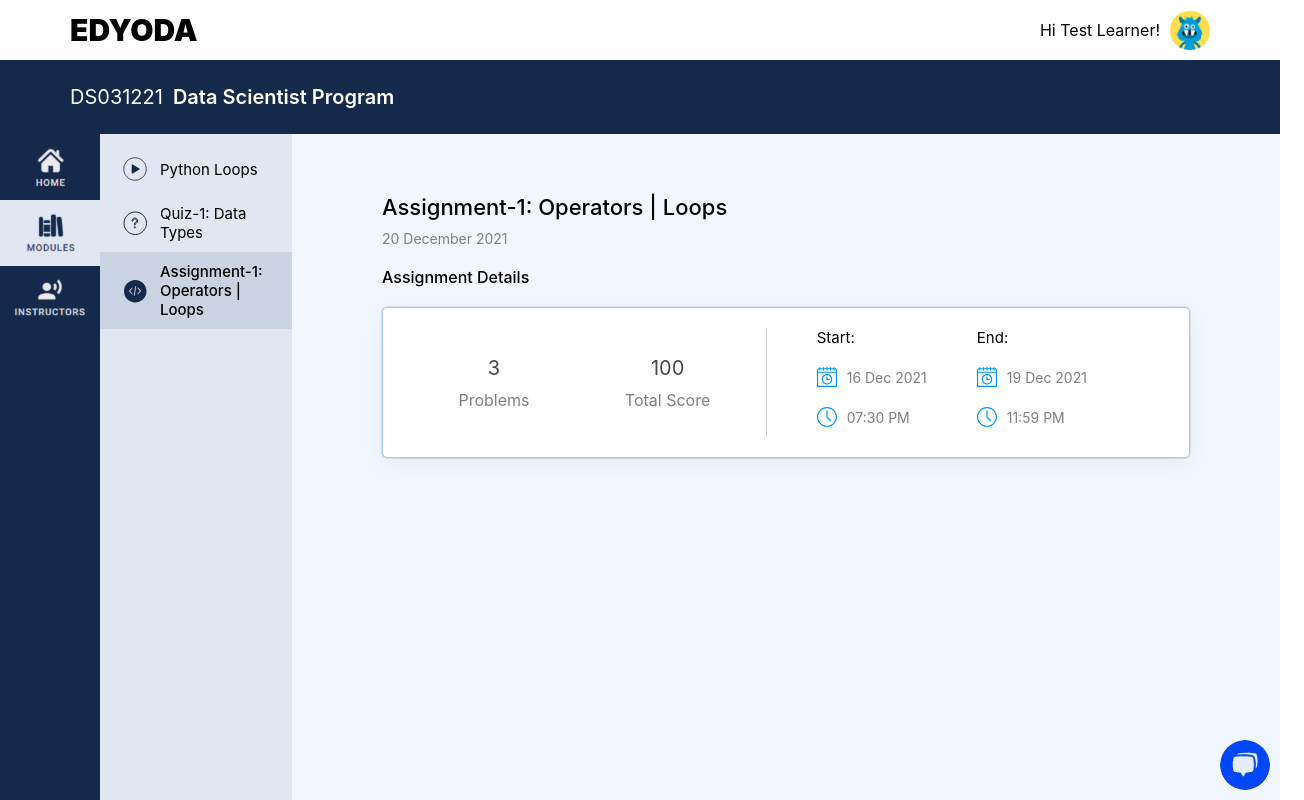
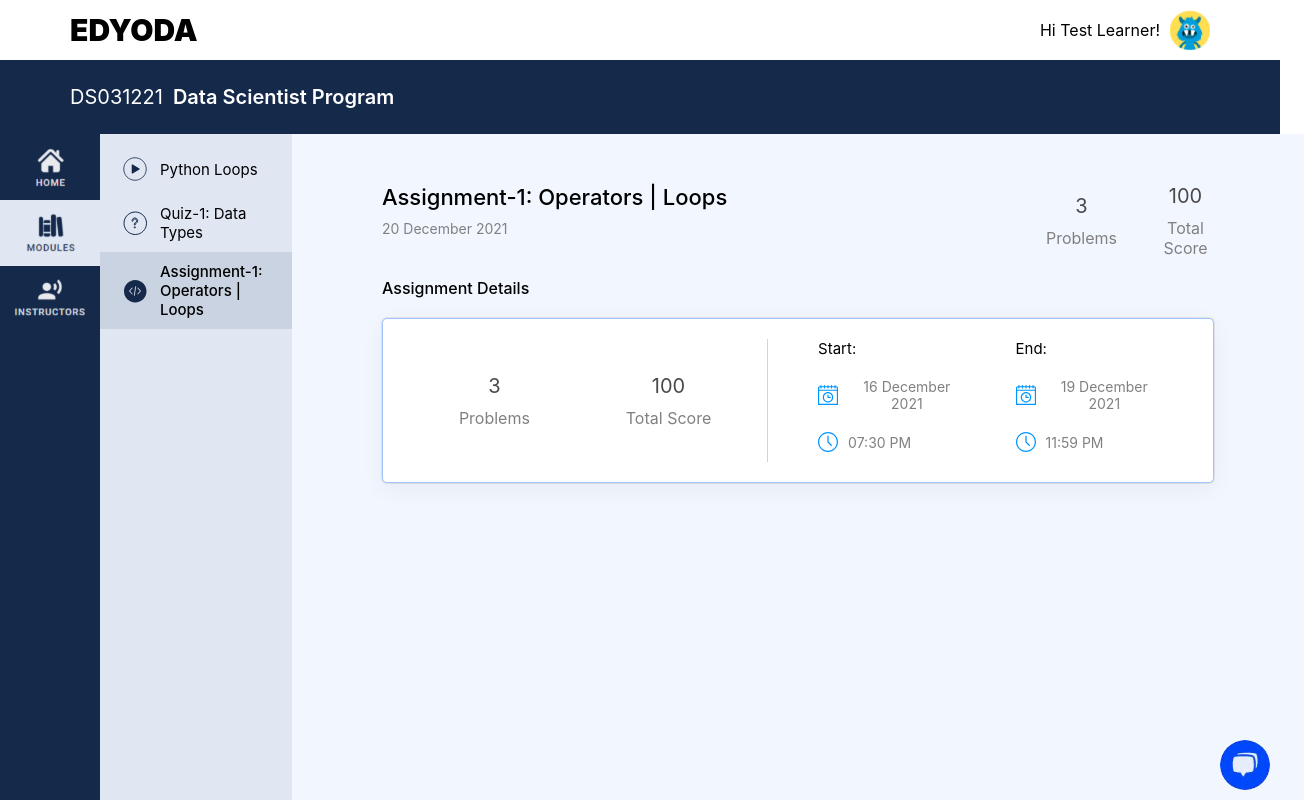
Before and after one commit to 1711shashank/edyoda, a React (Create React App) app: page /Module in a window 1280 px wide. Both pictures are taken after a click on the element "Assignment-1: Operators | Loops". Shown: the top 800 px of the page, 1304 px wide, since content can reach past the window. Built offline with nearby package versions, Linux system fonts and the light colour scheme.

Commit message:
score and problem at top right in the assignmentCard

```diff
--- a/src/Components/AssignmentCard.js
+++ b/src/Components/AssignmentCard.js
@@ -26,7 +26,7 @@ const AssignmentCard = () => {
 
                         <div className='quiz-card-right-row'>
                             <img src={CalendarIcon} alt='' />
-                            <p>16 Dec 2021</p>
+                            <p>16 December 2021</p>
                         </div>
 
                         <div className='quiz-card-right-row'>
@@ -40,7 +40,7 @@ const AssignmentCard = () => {
                         <p className='quiz-card-right-title'>End:</p>
                         <div className='quiz-card-right-row'>
                             <img src={CalendarIcon} alt='' />
-                            <p>19 Dec 2021</p>
+                            <p>19 December 2021</p>
                         </div>
                         <div className='quiz-card-right-row'>
                             <img src={ClockIcon} alt='' />
--- /dev/null
+++ b/src/Components/HomeBody.js
@@ -0,0 +1,27 @@
+import React from 'react'
+import CertificationsCard from './CertificationsCard'
+import LearningCard from './LearningCard'
+import ProgressCard from './ProgressCard'
+
+const HomeBody = () => {
+    return (
+        <>
+
+            <div className='course-upcoming-certifications'>
+                <h2 className='card-title'>Upcoming Certifications</h2>
+                <CertificationsCard />
+            </div>
+            <div className='continue-learning'>
+                <h2 className='card-title'>Continue Learning</h2>
+                <div className='continue-learning-cards'>
+                    <LearningCard />
+                    <ProgressCard />
+                </div>
+            </div>
+
+
+        </>
+    )
+}
+
+export default HomeBody
--- /dev/null
+++ b/src/Components/HomeHeader.js
@@ -0,0 +1,16 @@
+import React from 'react'
+
+const HomeHeader = ({ courseID, openMenu }) => {
+    return (
+        <>
+            <div className='home-Header'>
+                <p className='course-id'> {courseID} </p>
+                <span className='downward-triangle' onClick={openMenu} ></span>
+                <p className='course-name'> Data Scientist Program</p>
+            </div>
+
+        </>
+    )
+}
+
+export default HomeHeader
--- a/src/Components/ModuleAssignment.js
+++ b/src/Components/ModuleAssignment.js
@@ -5,9 +5,25 @@ const ModuleAssignment = () => {
     return (
         <>
             <div className='moduleAssignment'>
+                <div className='moduleAssignment-top'>
+                <div className='moduleAssignment-left'>
                     <h1 className='moduleBody-assignment-title'>Assignment-1: Operators | Loops</h1>
                     <p className='moduleBody-assignment-time'>20 December 2021</p>
+                </div>
+                <div className='moduleAssignment-right quiz-card-left'>
+                    <div>
+                        <h3>3</h3>
+                        <p>Problems</p>
+                    </div>
 
+                    <div>
+                        <h3>100</h3>
+                        <p>Total Score</p>
+                    </div>
+
+                </div>
+
+                </div>
                 <p className='moduleBody-assignmentCard-title'>Assignment Details</p>
 
                 <AssignmentCard />
--- a/src/Components/ModuleTopic.css
+++ b/src/Components/ModuleTopic.css
@@ -1,25 +1,52 @@
 /* Lecture */
-.moduleBody, .moduleAssignment {
+.moduleBody,
+.moduleAssignment {
     background-color: #F2F6FF;
     width: 100%;
     height: auto;
-    padding: 6rem 9rem;
+    padding: 5rem 9rem;
     display: flex;
     flex-direction: column;
     align-items: flex-start;
 }
-.moduleAssignment>*{
+
+.moduleAssignment-top {
+    width: 65vw;
+    justify-content: space-between;
+}
+
+.moduleAssignment-right {
+    width: 25% !important;
+    justify-content: space-between !important;
+}
+
+.moduleAssignment-right div {
+    padding: 0;
+    padding-left: 4rem;
+}
+
+.moduleAssignment>* {
     display: flex;
     flex-direction: row;
 }
 
+.moduleAssignment-left {
+    display: flex;
+    flex-direction: column;
+    align-items: flex-start;
+}
 
-.moduleBody-course-title, .moduleBody-quiz-title, .moduleBody-assignment-title {
+
+.moduleBody-course-title,
+.moduleBody-quiz-title,
+.moduleBody-assignment-title {
     font-size: 2.2rem;
     font-weight: 500;
 }
 
-.moduleBody-course-time, .moduleBody-quiz-time, .moduleBody-assignment-time {
+.moduleBody-course-time,
+.moduleBody-quiz-time,
+.moduleBody-assignment-time {
     padding-top: 1rem;
     font-size: 1.4rem;
     color: gray;
@@ -32,13 +59,14 @@
     font-weight: 700;
 }
 
-.moduleBody-quizCard-title, .moduleBody-assignmentCard-title{
+.moduleBody-quizCard-title,
+.moduleBody-assignmentCard-title {
     font-size: 1.6rem;
     font-weight: 500;
     padding-top: 2rem;
 }
 
-.SessionPlanCard-body li{
+.SessionPlanCard-body li {
     font-size: 1.6rem;
     color: gray;
     font-weight: 400;
@@ -52,37 +80,40 @@
 
 
 /* Quiz */
-.quiz-card{
+.quiz-card {
     display: flex;
     padding: 0 !important;
     margin: 2rem 0 !important;
     width: 100%;
 }
 
-.quiz-card-left{
+.quiz-card-left {
     display: flex;
     align-items: center;
     justify-content: space-evenly;
     margin-left: 2rem;
     width: 45%;
 }
-.quiz-card-left > *{
+
+.quiz-card-left>* {
     padding: 1.5rem 4rem;
 }
-.quiz-card-left h3{
+
+.quiz-card-left h3 {
     font-size: 2rem;
     font-weight: 400;
     color: rgb(73, 73, 73);
     padding-bottom: 1rem;
 }
-.quiz-card-left p{
+
+.quiz-card-left p {
     font-size: 1.6rem;
     font-weight: 400;
     color: gray;
 }
 
 
-.quiz-card-right{
+.quiz-card-right {
     display: flex;
     align-items: center;
     justify-content: space-evenly;
@@ -91,28 +122,30 @@
 
 }
 
-.quiz-card-right-Container{
+.quiz-card-right-Container {
     display: flex;
     flex-direction: column;
     align-items: flex-start;
     margin-left: 5rem;
 }
-.quiz-card-right-title{
+
+.quiz-card-right-title {
     font-size: 1.5rem;
     margin-bottom: 1rem;
 }
 
-.quiz-card-right-row{
+.quiz-card-right-row {
     display: flex;
     align-items: center;
     padding: 1rem 0;
 }
 
-.quiz-card-right-row img{
+.quiz-card-right-row img {
     width: 2rem;
     margin-right: 1rem;
 }
-.quiz-card-right-row p{
+
+.quiz-card-right-row p {
     font-size: 1.4rem;
     font-weight: 400;
     color: gray;
--- a/src/Pages/Home.js
+++ b/src/Pages/Home.js
@@ -1,13 +1,12 @@
 import React, { useState } from 'react'
-import CertificationsCard from '../Components/CertificationsCard'
 import HomeMenu from '../Components/HomeMenu'
-import LearningCard from '../Components/LearningCard'
-import ProgressCard from '../Components/ProgressCard'
 import HomeIcon from '../Assets/homeActive.png'
 import ModuleIcon from '../Assets/modules.png'
 import InstructorIcon from '../Assets/Instructor.png'
 import './Home.css'
 import { useNavigate } from 'react-router-dom'
+import HomeBody from '../Components/HomeBody'
+import HomeHeader from '../Components/HomeHeader'
 
 const Home = () => {
 
@@ -23,42 +22,25 @@ const Home = () => {
     return (
         <>
             <div className='home'>
-                <div className='home-Header'>
-                    <p className='course-id'> {courseID} </p>
-                    <span className='downward-triangle' onClick={openMenu} ></span>
-                    <p className='course-name'> Data Scientist Program</p>
-                </div>
+
+                <HomeHeader courseID={courseID} openMenu={openMenu}/>
 
                 {shoeMenu ? <HomeMenu showMenu={openMenu} courseID={courseID} setCourseId={setCourseId} /> : <></>}
 
                 <div className='home-Body'>
-
-
                     <div className='home-navbar'>
                         <img src={HomeIcon} alt='' onClick={() => navigate('/')} />
                         <img src={ModuleIcon} alt='' onClick={() => navigate('/Module')} />
                         <img src={InstructorIcon} alt='' onClick={() => navigate('/Instructor')} />
                     </div>
 
+                    <div className='home-course-body'>
+                        <HomeBody />
+                    </div>
 
-                    <div className='home-course-body'>
-                        <div className='course-upcoming-certifications'>
-                            <h2 className='card-title'>Upcoming Certifications</h2>
-                            <CertificationsCard />
-                        </div>
-                        <div className='continue-learning'>
-                            <h2 className='card-title'>Continue Learning</h2>
-                            <div className='continue-learning-cards'>
-                                <LearningCard />
-                                <ProgressCard />
-                            </div>
-                        </div>
-                    </div>
                 </div>
                 <img className='chatIcon' src={require('../Assets/chatIcon.jpg')} alt='' />
             </div>
-
-
         </>
     )
 }
--- a/src/Pages/Instructor.js
+++ b/src/Pages/Instructor.js
@@ -13,11 +13,13 @@ const Instructor = () => {
     return (
         <>
             <CourseHeader />
+
             <div className='home-navbar'>
                 <img src={HomeIcon} alt='' onClick={() => navigate('/')} />
                 <img src={ModuleIcon} alt='' onClick={() => navigate('/Module')} />
                 <img src={InstructorIcon} alt='' onClick={() => navigate('/Instructor')} />
             </div>
+
         </>
     )
 }
--- a/src/Pages/Module.css
+++ b/src/Pages/Module.css
@@ -13,7 +13,7 @@
     padding: 1rem 2rem;
     display: flex;
     align-items: center;
-    justify-content: start;
+    justify-content: flex-start;
 }
 
 .moduleInbox-item:hover, .moduleInbox-item.active{
--- a/src/Pages/Module.js
+++ b/src/Pages/Module.js
@@ -27,7 +27,6 @@ const Module = () => {
                         <img src={InstructorIcon} alt='' onClick={() => navigate('/Instructor')} />
                     </div>
 
-
                     <ModuleInbox setModuleInbox={setModuleInbox} />
 
                     {moduleInbox === 'Lecture' ? <ModuleTopic /> : <></>}
```
Lines whose indentation alone changed are shown as unchanged.
